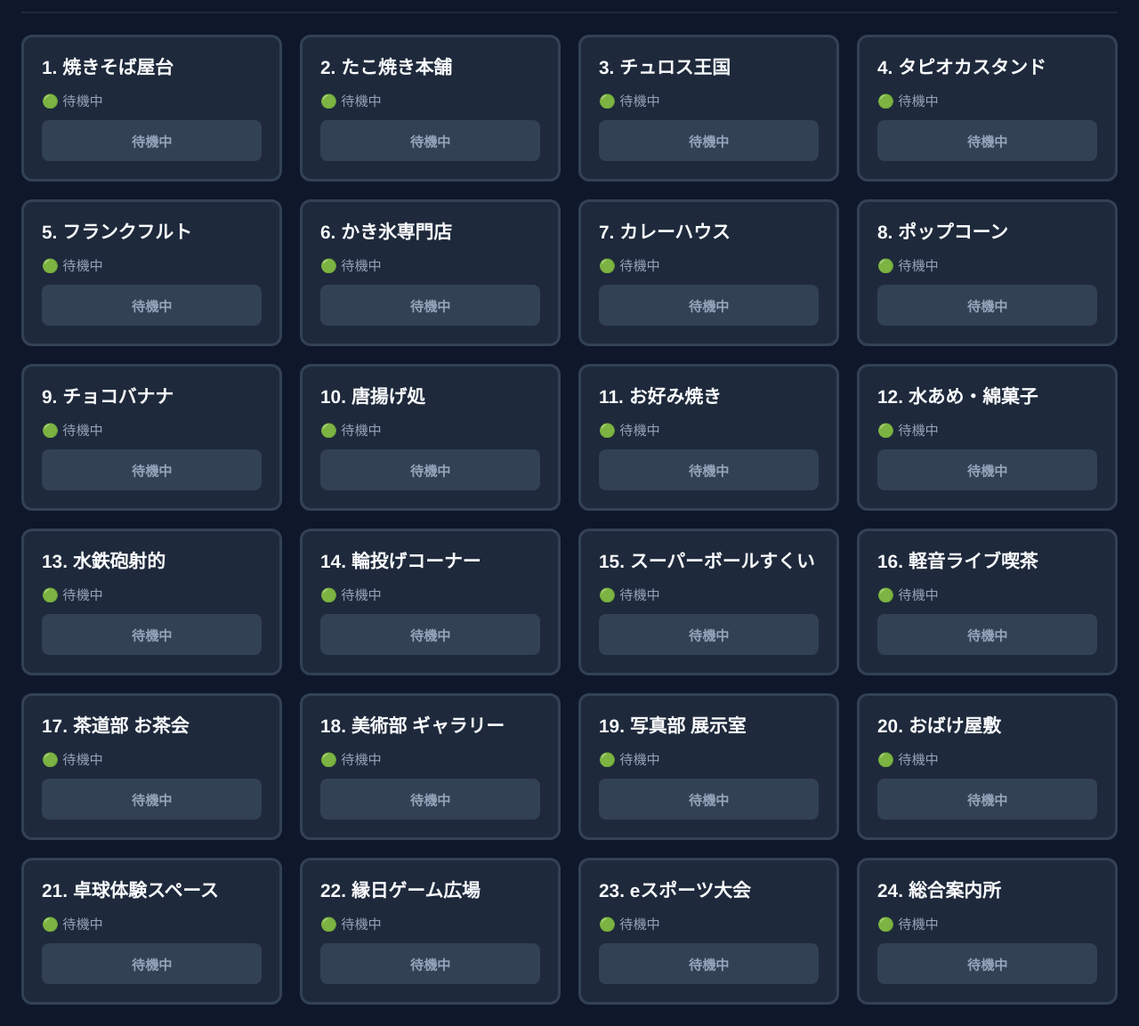
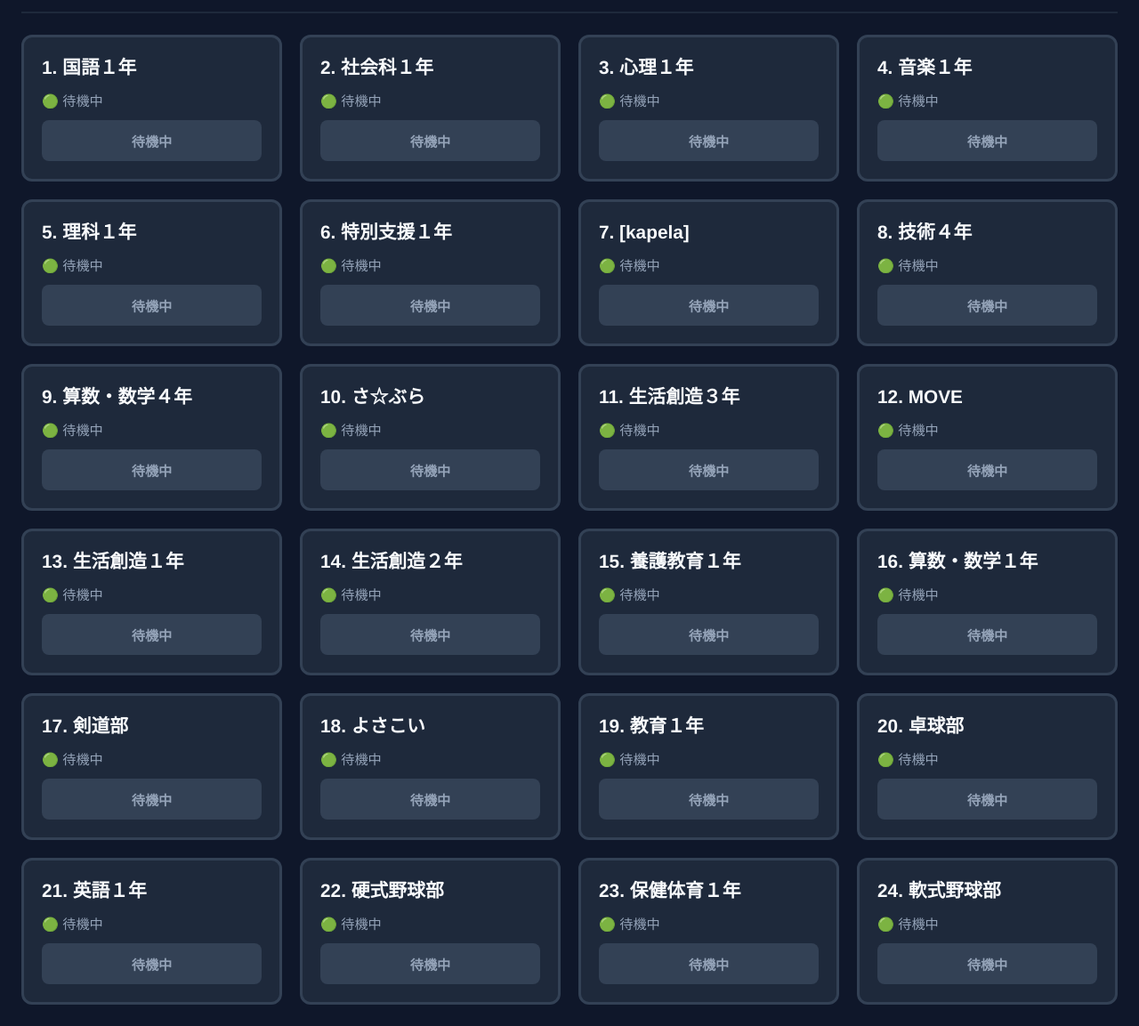
Before and after one commit to shota3180/booth-monitor, a plain HTML site: page index.html in a window 1280 px wide. Shown: the part 64-1217 px from the top of the page at 89% size. Drawn offline with Linux system fonts and the light colour scheme; no server answers.

Commit message:
Update index.html

```diff
--- a/index.html
+++ b/index.html
@@ -145,30 +145,30 @@
 
     // 🏷️ ここで24店舗の名前を設定します（index 0が店舗1に対応）
     const BOOTH_NAMES = [
-      "1. 焼きそば屋台",
-      "2. たこ焼き本舗",
-      "3. チュロス王国",
-      "4. タピオカスタンド",
-      "5. フランクフルト",
-      "6. かき氷専門店",
-      "7. カレーハウス",
-      "8. ポップコーン",
-      "9. チョコバナナ",
-      "10. 唐揚げ処",
-      "11. お好み焼き",
-      "12. 水あめ・綿菓子",
-      "13. 水鉄砲射的",
-      "14. 輪投げコーナー",
-      "15. スーパーボールすくい",
-      "16. 軽音ライブ喫茶",
-      "17. 茶道部 お茶会",
-      "18. 美術部 ギャラリー",
-      "19. 写真部 展示室",
-      "20. おばけ屋敷",
-      "21. 卓球体験スペース",
-      "22. 縁日ゲーム広場",
-      "23. eスポーツ大会",
-      "24. 総合案内所"
+      "1. 国語１年",
+      "2. 社会科１年",
+      "3. 心理１年",
+      "4. 音楽１年",
+      "5. 理科１年",
+      "6. 特別支援１年",
+      "7. [kapela]",
+      "8. 技術４年",
+      "9. 算数・数学４年",
+      "10. さ☆ぶら",
+      "11. 生活創造３年",
+      "12. MOVE",
+      "13. 生活創造１年",
+      "14. 生活創造２年",
+      "15. 養護教育１年",
+      "16. 算数・数学１年",
+      "17. 剣道部",
+      "18. よさこい",
+      "19. 教育１年",
+      "20. 卓球部",
+      "21. 英語１年",
+      "22. 硬式野球部",
+      "23. 保健体育１年",
+      "24. 軟式野球部"
     ];
 
     let lastStatuses = {};
```
